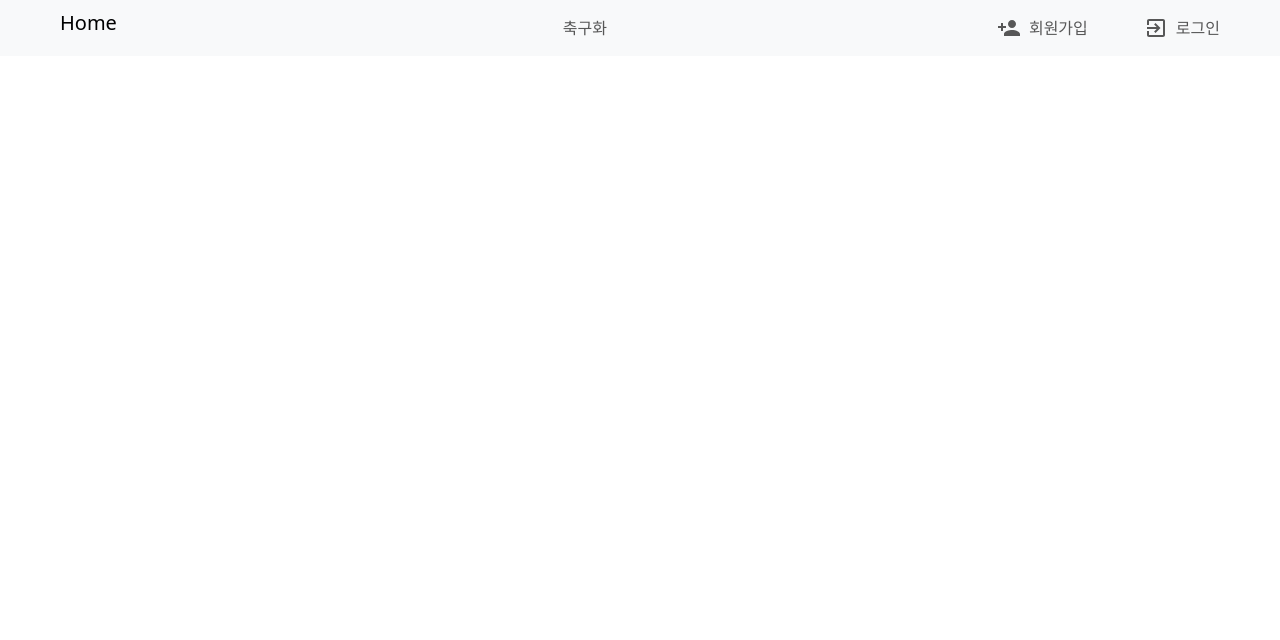
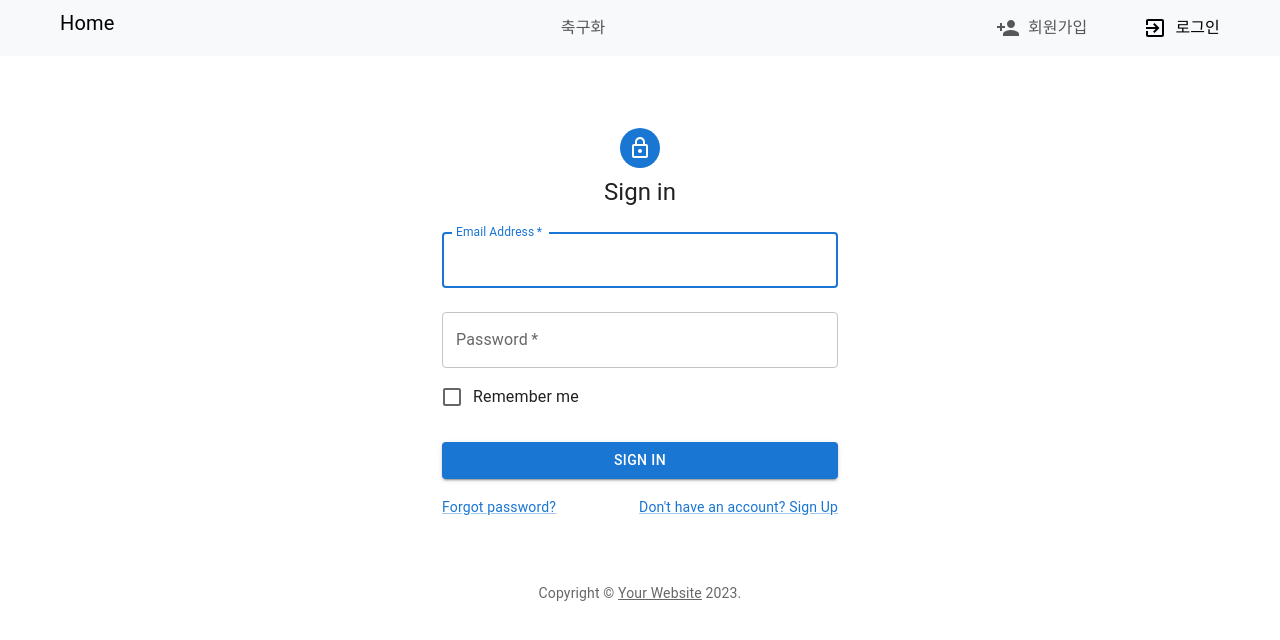
Before and after one commit to MDandersonm/shop1-front, a React (Create React App) app: page /sign-in in a window 1280 px wide. Before the commit this address had no page. Shown: the top 640 px of the page. Built offline with nearby package versions, Linux system fonts and the light colour scheme.

Commit message:
feat: [김영진] 비회원만 보이는 로그인메뉴를 누르면 나오는 로그인페이지[REACT-SHOP-FRONT-04]

```diff
--- a/src/components/Navbar.tsx
+++ b/src/components/Navbar.tsx
@@ -30,7 +30,7 @@
               </NavLink>
             </li>
             <li className="nav-item mx-5">
-              <NavLink className="nav-link  d-flex align-items-center" to="/ts1">
+              <NavLink className="nav-link  d-flex align-items-center" to="/sign-in">
               <ExitToAppIcon className="mx-2"/><span className="">로그인</span>
               </NavLink>
             </li>
--- /dev/null
+++ b/src/pages/memberPage/signInPage.tsx
@@ -0,0 +1,121 @@
+import React from "react";
+
+import Avatar from "@mui/material/Avatar";
+import Button from "@mui/material/Button";
+import CssBaseline from "@mui/material/CssBaseline";
+import TextField from "@mui/material/TextField";
+import FormControlLabel from "@mui/material/FormControlLabel";
+import Checkbox from "@mui/material/Checkbox";
+import Link from "@mui/material/Link";
+import Grid from "@mui/material/Grid";
+import Box from "@mui/material/Box";
+import LockOutlinedIcon from "@mui/icons-material/LockOutlined";
+import Typography from "@mui/material/Typography";
+import Container from "@mui/material/Container";
+// import { createTheme, ThemeProvider } from "@mui/material/styles";
+function Copyright(props: any) {
+  return (
+    <Typography
+      variant="body2"
+      color="text.secondary"
+      align="center"
+      {...props}
+    >
+      {"Copyright © "}
+      <Link color="inherit" href="#">
+        Your Website
+      </Link>{" "}
+      {new Date().getFullYear()}
+      {"."}
+    </Typography>
+  );
+}
+
+// TODO remove, this demo shouldn't need to reset the theme.
+// const defaultTheme = createTheme();
+const SignInPage: React.FC = () => {
+  const handleSubmit = (event: React.FormEvent<HTMLFormElement>) => {
+    event.preventDefault();
+    const data = new FormData(event.currentTarget);
+    console.log({
+      email: data.get("email"),
+      password: data.get("password"),
+    });
+  };
+  return (
+    // <ThemeProvider theme={defaultTheme}>
+    <Container component="main" maxWidth="xs">
+      <CssBaseline />
+      <Box
+        sx={{
+          marginTop: 8,
+          display: "flex",
+          flexDirection: "column",
+          alignItems: "center",
+        }}
+      >
+        <Avatar sx={{ m: 1, bgcolor: "primary.main" }}>
+          <LockOutlinedIcon />
+        </Avatar>
+        <Typography component="h1" variant="h5">
+          Sign in
+        </Typography>
+        <Box
+          component="form"
+          onSubmit={handleSubmit}
+          // noValidate
+          sx={{ mt: 1 }}
+        >
+          <TextField
+            margin="normal"
+            required
+            fullWidth
+            id="email"
+            label="Email Address"
+            name="email"
+            autoComplete="email"
+            autoFocus
+          />
+          <TextField
+            margin="normal"
+            required
+            fullWidth
+            name="password"
+            label="Password"
+            type="password"
+            id="password"
+            autoComplete="current-password"
+          />
+          <FormControlLabel
+            control={<Checkbox value="remember" color="primary" />}
+            label="Remember me"
+          />
+          <Button
+            type="submit"
+            fullWidth
+            variant="contained"
+            sx={{ mt: 3, mb: 2 }}
+          >
+            Sign In
+          </Button>
+          <Grid container>
+            <Grid item xs>
+              <Link href="#" variant="body2">
+                Forgot password?
+              </Link>
+            </Grid>
+            <Grid item>
+              <Link href="#" variant="body2">
+                {"Don't have an account? Sign Up"}
+              </Link>
+            </Grid>
+          </Grid>
+        </Box>
+      </Box>
+      <Copyright sx={{ mt: 8, mb: 4 }} />
+    </Container>
+    // </ThemeProvider>
+  );
+};
+
+export default SignInPage;
--- a/src/router/memberRoutes.ts
+++ b/src/router/memberRoutes.ts
@@ -1,3 +1,4 @@
+import SignInPage from "../pages/memberPage/signInPage";
 import {SignUpPage} from "../pages/memberPage/signUpPage";
 
 
@@ -6,6 +7,10 @@
     path: "/sign-up",
     component: SignUpPage,
   },
+  {
+    path: "/sign-in",
+    component: SignInPage,
+  },
 
 
 ];
```
